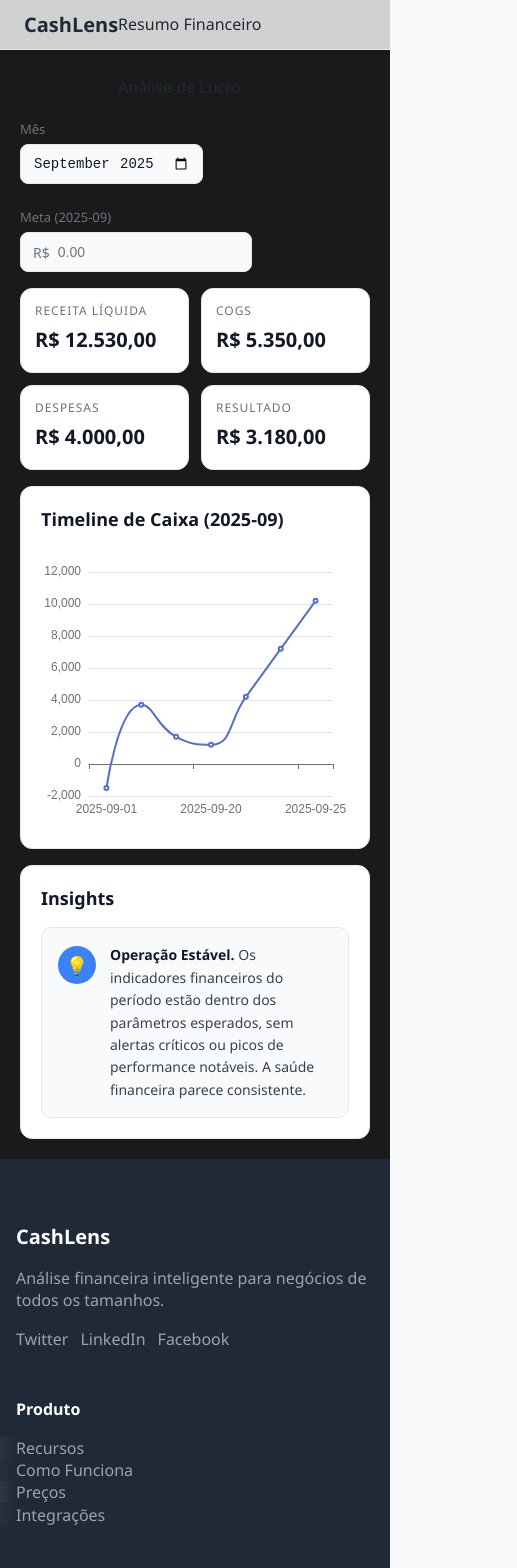
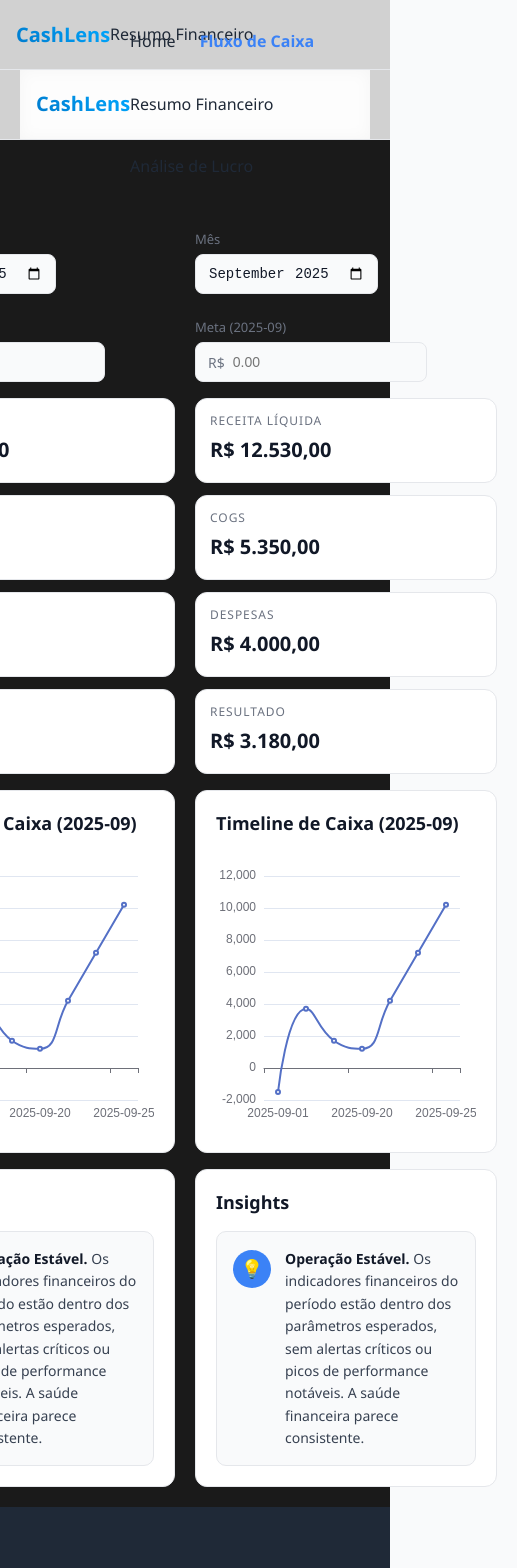
Before and after one commit to CashLens-Project/CashLens-Front, a React (Vite) app: page /dashboard in a window 390 px wide. Shown: the top 1568 px of the page, 517 px wide, since content can reach past the window. Built offline with nearby package versions, Linux system fonts and the light colour scheme.

Commit message:
teste: footer melhorado e responsivo

```diff
--- a/src/layouts/AppLayout.css
+++ b/src/layouts/AppLayout.css
@@ -1,4 +1,4 @@
-/* App Layout */
+/* App Layout - OTIMIZADO PARA 1920px */
 .app-layout {
   display: flex;
   flex-direction: column;
@@ -6,9 +6,10 @@
   background-color: #1a1a1a;
   color: #e0e0e0;
   font-family: 'Segoe UI', Tahoma, Geneva, Verdana, sans-serif;
+  width: 100%;
 }
 
-/* NavBar - substituindo a sidebar */
+/* NavBar - CENTRALIZADA EM 1920px */
 .navbar {
   width: 100%;
   background: linear-gradient(180deg, #2a2a2a 0%, #1f1f1f 100%);
@@ -16,159 +17,294 @@
   position: fixed;
   top: 0;
   z-index: 1000;
-  height: 60px;
+  height: 70px;
   display: flex;
   align-items: center;
-  padding: 0 1.5rem;
+  justify-content: center;
+}
+
+.navbar-content {
+  width: 100%;
+  max-width: 1920px;
+  display: flex;
+  align-items: center;
+  padding: 0 80px;
 }
 
 .navbar-brand {
   color: #ffffff;
-  font-size: 1.5rem;
+  font-size: 1.8rem;
   font-weight: 700;
   text-decoration: none;
+  background: linear-gradient(45deg, #007acc, #00a8ff);
+  -webkit-background-clip: text;
+  -webkit-text-fill-color: transparent;
+  background-clip: text;
 }
 
-/* Container Principal + Footer */
+/* Container Principal - CENTRALIZADO EM 1920px */
 .app-content {
   flex: 1;
-  margin-top: 60px; /* Compensa a navbar fixa */
-  padding: 2rem;
+  margin-top: 70px;
+  padding: 40px 0;
   background-color: #1a1a1a;
-  min-height: calc(100vh - 60px);
+  min-height: calc(100vh - 70px);
+  display: flex;
+  justify-content: center;
 }
 
-/* Footer Global */
+.content-wrapper {
+  width: 100%;
+  max-width: 1920px;
+  padding: 0 80px;
+}
+
+/* Footer Global - BONITO E CENTRALIZADO EM 1920px */
 .app-footer {
-  background: linear-gradient(180deg, #2a2a2a 0%, #1f1f1f 100%);
-  border-top: 1px solid #333;
-  padding: 2rem 1rem;
+  padding: 20px 0 0px;
+  width: 100%;
+  display: flex;
+  justify-content: center;
 }
 
 .footer {
+  width: 100%;
   max-width: 1920px;
-  margin: 0 auto;
+  padding: 0 80px;
 }
 
-.footer a {
-  color: #9ca3af;
-  transition: color 0.2s;
-  text-decoration: none;
+/* Grid do Footer - PERFEITO PARA 1920px */
+.footer-grid {
+  display: grid;
+  grid-template-columns: 1.5fr 1fr 1fr 1.2fr;
+  gap: 60px;
+  margin-bottom: 40px;
 }
 
-.footer a:hover {
+/* Coluna da Marca */
+.footer-brand {
+  display: flex;
+  flex-direction: column;
+  gap: 20px;
+}
+
+.brand-title {
   color: #ffffff;
+  font-size: 2.2rem;
+  font-weight: 800;
+  margin: 0;
+  background: linear-gradient(45deg, #007acc, #00a8ff);
+  -webkit-background-clip: text;
+  -webkit-text-fill-color: transparent;
+  background-clip: text;
+}
+
+.brand-description {
+  color: #b0b0b0;
+  font-size: 1.1rem;
+  line-height: 1.6;
+  margin: 0;
+  max-width: 400px;
+}
+
+.social-links {
+  display: flex;
+  gap: 15px;
+  margin-top: 10px;
+}
+
+.social-link {
+  color: #9ca3af;
+  text-decoration: none;
+  font-size: 1rem;
+  transition: all 0.3s ease;
+  padding: 8px 16px;
+  border: 1px solid rgba(255, 255, 255, 0.1);
+  border-radius: 6px;
+}
+
+.social-link:hover {
+  color: #007acc;
+  border-color: #007acc;
+  transform: translateY(-2px);
+}
+
+/* Colunas de Links */
+.footer-column {
+  display: flex;
+  flex-direction: column;
 }
 
 .footer-title {
-  font-weight: 600;
-  margin-bottom: 1rem;
+  font-weight: 700;
+  margin-bottom: 25px;
   color: #ffffff;
-  font-size: 1.1rem;
+  font-size: 1.3rem;
+  position: relative;
 }
 
-.footer-grid {
-  display: grid;
-  gap: 2rem;
+.footer-title::after {
+  content: '';
+  position: absolute;
+  bottom: -8px;
+  left: 0;
+  width: 40px;
+  height: 2px;
+  background: linear-gradient(45deg, #007acc, #00a8ff);
 }
 
-@media (min-width: 768px) {
-  .footer-grid {
-    grid-template-columns: repeat(4, 1fr);
+.footer-links {
+  list-style: none;
+  padding: 0;
+  margin: 0;
+  display: flex;
+  flex-direction: column;
+  gap: 12px;
+}
+
+.footer-links a {
+  color: #b0b0b0;
+  text-decoration: none;
+  font-size: 1rem;
+  transition: all 0.3s ease;
+  display: flex;
+  align-items: center;
+  gap: 8px;
+}
+
+.footer-links a::before {
+  content: '›';
+  color: #007acc;
+  font-size: 1.1rem;
+  transition: transform 0.3s ease;
+}
+
+.footer-links a:hover {
+  color: #ffffff;
+  transform: translateX(5px);
+}
+
+.footer-links a:hover::before {
+  transform: translateX(3px);
+}
+
+/* Informações de Contato */
+.contact-info {
+  list-style: none;
+  padding: 0;
+  margin: 0;
+  display: flex;
+  flex-direction: column;
+  gap: 15px;
+}
+
+.contact-info li {
+  color: #b0b0b0;
+  font-size: 1rem;
+  line-height: 1.5;
+  display: flex;
+  align-items: flex-start;
+  gap: 10px;
+}
+
+.contact-icon {
+  color: #007acc;
+  font-size: 1.1rem;
+  min-width: 20px;
+}
+
+/* Footer Bottom */
+.footer-bottom {
+  border-top: 1px solid #374151;
+  padding-top: 30px;
+  display: flex;
+  justify-content: space-between;
+  align-items: center;
+}
+
+.copyright {
+  color: #9ca3af;
+  font-size: 0.95rem;
+  margin: 0;
+}
+
+.legal-links {
+  display: flex;
+  gap: 25px;
+}
+
+.legal-links a {
+  color: #9ca3af;
+  text-decoration: none;
+  font-size: 0.95rem;
+  transition: color 0.3s ease;
+}
+
+.legal-links a:hover {
+  color: #007acc;
+}
+
+/* RESPONSIVIDADE */
+@media (max-width: 1920px) {
+  .navbar-content,
+  .content-wrapper,
+  .footer {
+    padding: 0 60px;
   }
 }
 
-/* Responsividade */
-@media (max-width: 768px) {
-  .app-content {
-    padding: 1.5rem;
-    margin-top: 60px;
-  }
-
-  .navbar {
-    padding: 0 1rem;
-    height: 50px;
-  }
-
-  .navbar-brand {
-    font-size: 1.2rem;
-  }
-
-  .app-footer {
-    padding: 1.5rem 1rem;
+@media (max-width: 1440px) {
+  .navbar-content,
+  .content-wrapper,
+  .footer {
+    padding: 0 40px;
   }
 
   .footer-grid {
-    grid-template-columns: repeat(2, 1fr);
-    gap: 1.5rem;
+    gap: 50px;
   }
 }
 
-@media (max-width: 640px) {
-  .app-content {
-    padding: 1rem;
-    margin-top: 50px;
+@media (max-width: 1024px) {
+  .navbar-content,
+  .content-wrapper,
+  .footer {
+    padding: 0 30px;
   }
 
-  .navbar {
-    height: 50px;
-    padding: 0 0.5rem;
+  .footer-grid {
+    grid-template-columns: 1fr 1fr;
+    gap: 40px;
   }
 
-  .navbar-brand {
-    font-size: 1.1rem;
+  .footer-brand {
+    grid-column: 1 / -1;
+    text-align: center;
+    align-items: center;
   }
+}
 
-  .app-footer {
-    padding: 1rem;
+@media (max-width: 768px) {
+  .navbar-content,
+  .content-wrapper,
+  .footer {
+    padding: 0 20px;
   }
 
   .footer-grid {
     grid-template-columns: 1fr;
-    gap: 1rem;
+    gap: 30px;
+    text-align: center;
   }
 
-  .footer-title {
-    font-size: 1rem;
-    margin-bottom: 0.75rem;
+  .footer-title::after {
+    left: 50%;
+    transform: translateX(-50%);
+  }
+
+  .footer-bottom {
+    flex-direction: column;
+    gap: 20px;
+    text-align: center;
   }
 }
-
-/* Animações (opcionais para links) */
-.footer a {
-  position: relative;
-  overflow: hidden;
-}
-
-.footer a::before {
-  content: '';
-  position: absolute;
-  top: 0;
-  left: -100%;
-  width: 100%;
-  height: 100%;
-  background: linear-gradient(90deg, transparent, rgba(255, 255, 255, 0.1), transparent);
-  transition: left 0.5s;
-}
-
-.footer a:hover::before {
-  left: 100%;
-}
-
-/* Scrollbar personalizada */
-.app-content::-webkit-scrollbar {
-  width: 6px;
-}
-
-.app-content::-webkit-scrollbar-track {
-  background: #1f1f1f;
-}
-
-.app-content::-webkit-scrollbar-thumb {
-  background: #444;
-  border-radius: 3px;
-}
-
-.app-content::-webkit-scrollbar-thumb:hover {
-  background: #555;
-}
--- a/src/layouts/AppLayout.jsx
+++ b/src/layouts/AppLayout.jsx
@@ -1,16 +1,34 @@
 import { Outlet } from 'react-router-dom';
 import NavBar from '../components/ui/NavBar.jsx';
 import Footer from '../components/ui/Footer.jsx';
-import './AppLayout.css';  // ✅ CORRETO - caminho relativo
+import './AppLayout.css';
 
 export default function AppLayout() {
   return (
     <div className="app-layout">
       <NavBar />
+      {/* NavBar com container */}
+      <nav className="navbar">
+        <div className="navbar-content">
+          <NavBar />
+        </div>
+      </nav>
+
+      {/* Conteúdo principal com container */}
       <div className="app-content">
         <Outlet />
+        <div className="content-wrapper">
+          <Outlet />
+        </div>
       </div>
       <Footer />
+
+      {/* Footer com container */}
+      <footer className="app-footer">
+        <div className="footer">
+          <Footer />
+        </div>
+      </footer>
     </div>
   );
 }
```
Also changed, not shown: src/components/ui/footer.jsx (+29 -21 lines).
